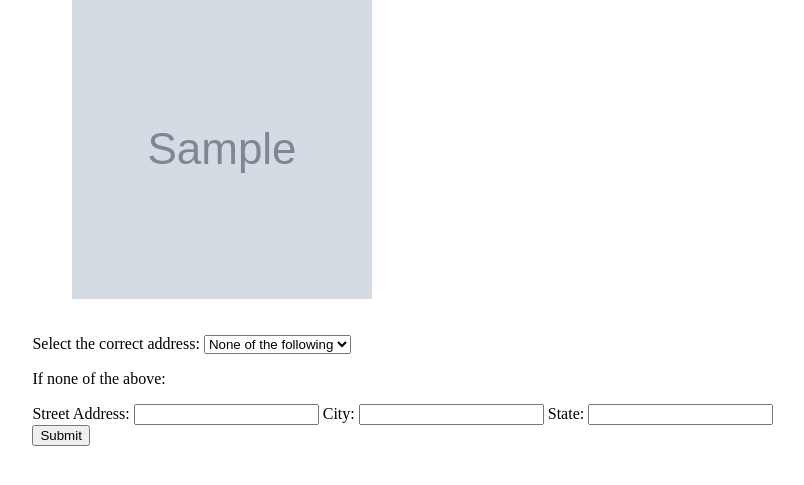
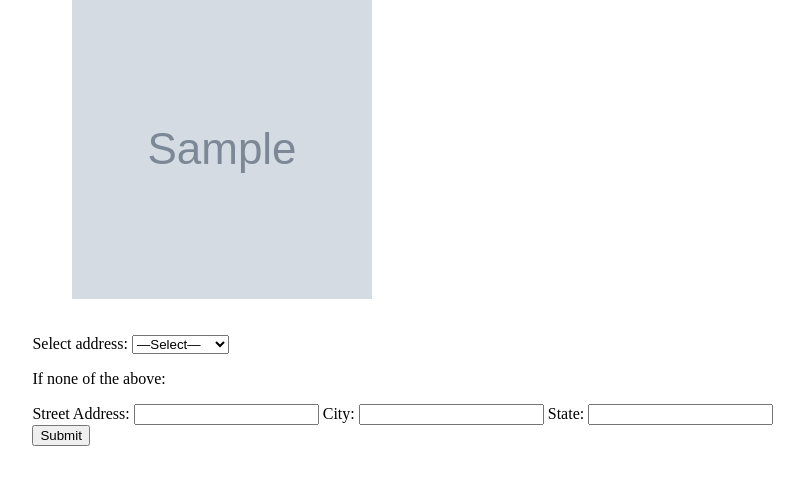
Before and after one commit to kaimzhao/project-disaster-preassessment-app, a Flask app: template templates/addresses.html in a window 1280 px wide. Shown: the part 159-644 px from the top of the page, without its empty margins (418-1222 px from the left). Run offline with Flask 2, Linux system fonts and the light colour scheme; the template is opened without the code that fills it: most values are stand-ins (such as "Sample title", 1, 10 or a date in 2020); grey boxes marked "Sample" are stand-in pictures; parts of the project's set-up code (start-up, migrations or seed data) failed here and were passed over.

Commit message:
added address validation sscreenshot

```diff
--- a/templates/addresses.html
+++ b/templates/addresses.html
@@ -37,9 +37,9 @@
     <form action = "http://localhost:5000/report" method = "POST" enctype = "multipart/form-data" class="form">
         {% if addresses %}
         <div>
-            <label for="select1">Select the correct address:</label>
+            <label for="select1">Select address:</label>
             <select name="address" id="select1">
-                <option value="none">None of the following</option>
+                <option value="none">—Select—</option>
                 {% for addr in addresses %}
                 <option value="{{ addr }}">{{ addr['full_address'] }}</option>
                 {% endfor %}
```
Also changed, not shown: Image/address_validation.png (added), static/photos/IMG_20190724_115819.jpg (added), static/photos/testing_image.jpg (added), 1 other file.
